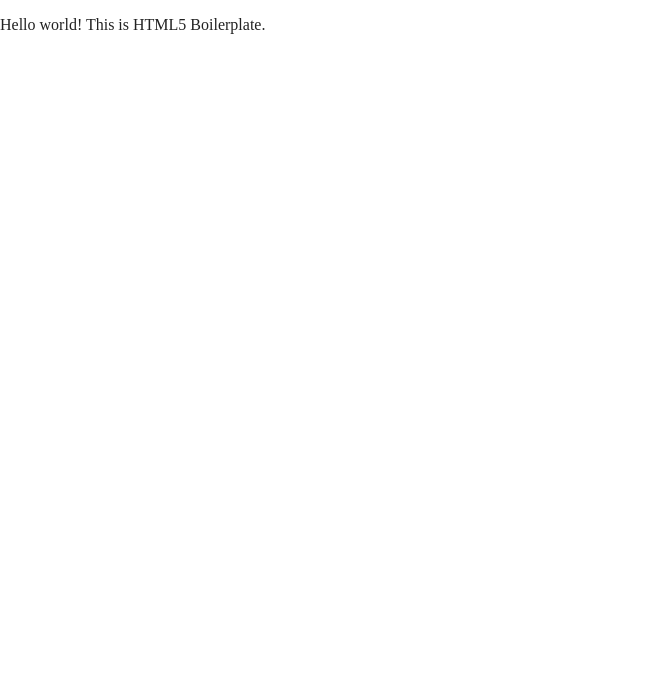
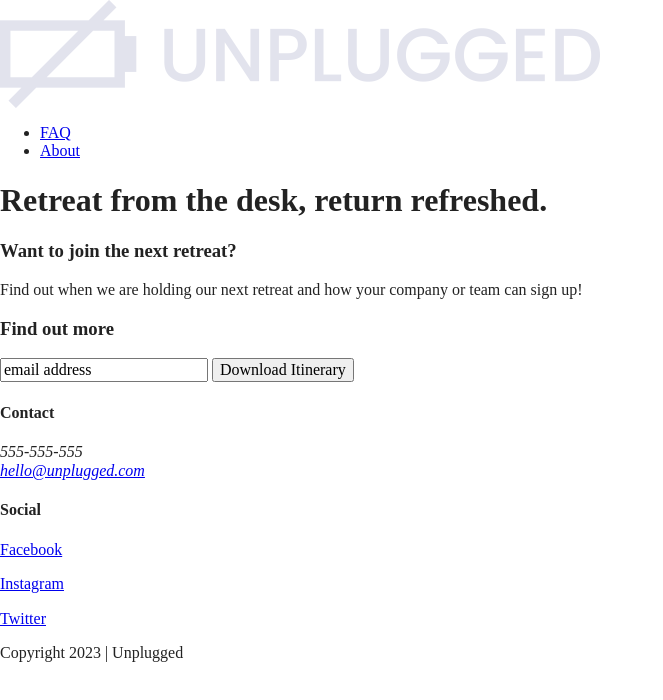
Before and after one commit to seth-knox/unplugged-website, a website built with Parcel: page index.html in a window 1280 px wide. Shown: the whole page, without its empty margins (0-663 px from the left). Built offline with nearby package versions, Linux system fonts and the light colour scheme.

Commit message:
HTML for header and footer

```diff
--- a/index.html
+++ b/index.html
@@ -3,7 +3,7 @@
 
 <head>
   <meta charset="utf-8">
-  <title></title>
+  <title>Unplugged</title>
   <meta name="description" content="">
   <meta name="viewport" content="width=device-width, initial-scale=1">
 
@@ -20,12 +20,91 @@
   <link rel="stylesheet" href="css/main.css">
 
   <meta name="theme-color" content="#fafafa">
+
 </head>
 
 <body>
 
-  <!-- Add your site or application content here -->
-  <p>Hello world! This is HTML5 Boilerplate.</p>
+  <header>
+    <div class="content-wrapper">
+      <a href="#">
+        <img src="img/unpluggedlogo.png" alt="unplugged logo">
+      </a>
+
+      <div class="header-divider"></div>
+      <nav>
+        <ul>
+          <li><a href="faq/index.html" target="_blank">FAQ</a></li>
+          <li><a href="about/index.html" target="_blank">About</a></li>
+        </ul>
+      </nav>
+    </div>
+  </header>
+
+  <main>
+
+    <section class="hero-area">
+      <div class="content-wrapper">
+        <h1> Retreat from the desk, return refreshed.</h1>
+      </div>
+    </section>
+
+    <asdide>
+      <div class="content-wrapper">
+        <div class="form-description">
+          <h3> Want to join the next retreat?</h3>
+          <p>
+            Find out when we are holding our next retreat and how your company or team can sign up!
+          </p>
+        </div>
+        <div class="form">
+          <h3>Find out more</h3>
+          <input type="text" name="name" value="email address">
+          <input type="button" value="Download Itinerary">
+        </div>
+      </div>
+       <!-- aside content wrapper ends -->
+    </asdide>
+
+  </main>
+   <!-- main wrapper -->
+
+  <footer>
+    <div class="content-wrapper">
+      <div class="footer-content">
+        <div class="contact">
+          <h4> Contact</h4>
+          <address>
+            <p>555-555-555 <br>
+              <a href="mailto: hello@unplugged.com">hello@unplugged.com</a>
+            </p>
+          </address>
+        </div>
+        <div class="social">
+          <h4> Social</h4>
+          <div class="social-icons">
+            <p>
+              <a href="https://www.facebook.com" target="_blank">Facebook</a>
+            </p>
+            <p>
+              <a href="https://www.instagram.com" target="_blank">Instagram</a>
+            </p>
+            <p>
+              <a href="https://www.twitter.com" target="_blank">Twitter</a>
+            </p>
+          </div>
+        </div>
+      </div>
+      <!-- footer content ends -->
+    </div>
+    <!--footer content-wrapper ends-->
+
+    <div class="copyright">
+      <p> Copyright 2023 | Unplugged</p>
+    </div>
+  </footer>
+
+
   <script src="js/vendor/modernizr-3.11.2.min.js"></script>
   <script src="js/plugins.js"></script>
   <script src="js/main.js"></script>
```
Also changed, not shown: img/rawpixel-800820-unsplash1.jpg (added), img/unpluggedlogo.png (added), 2 other files.
